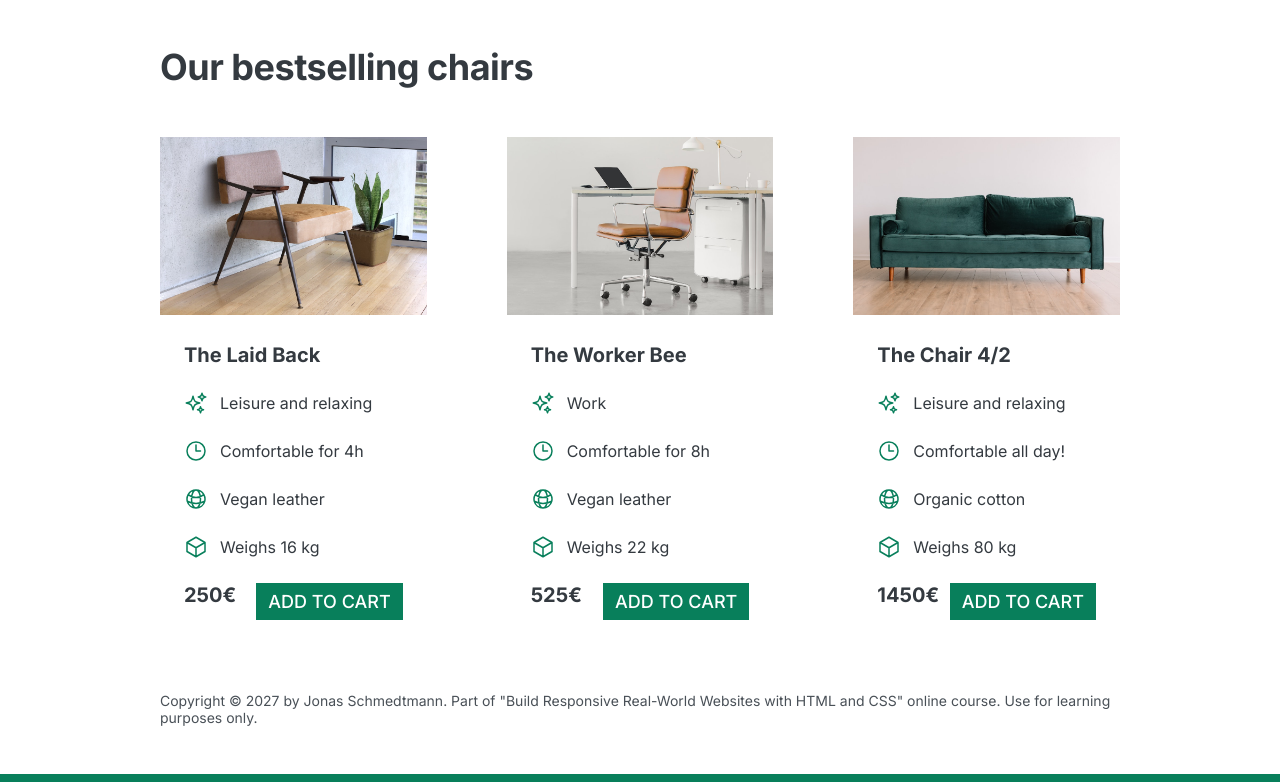
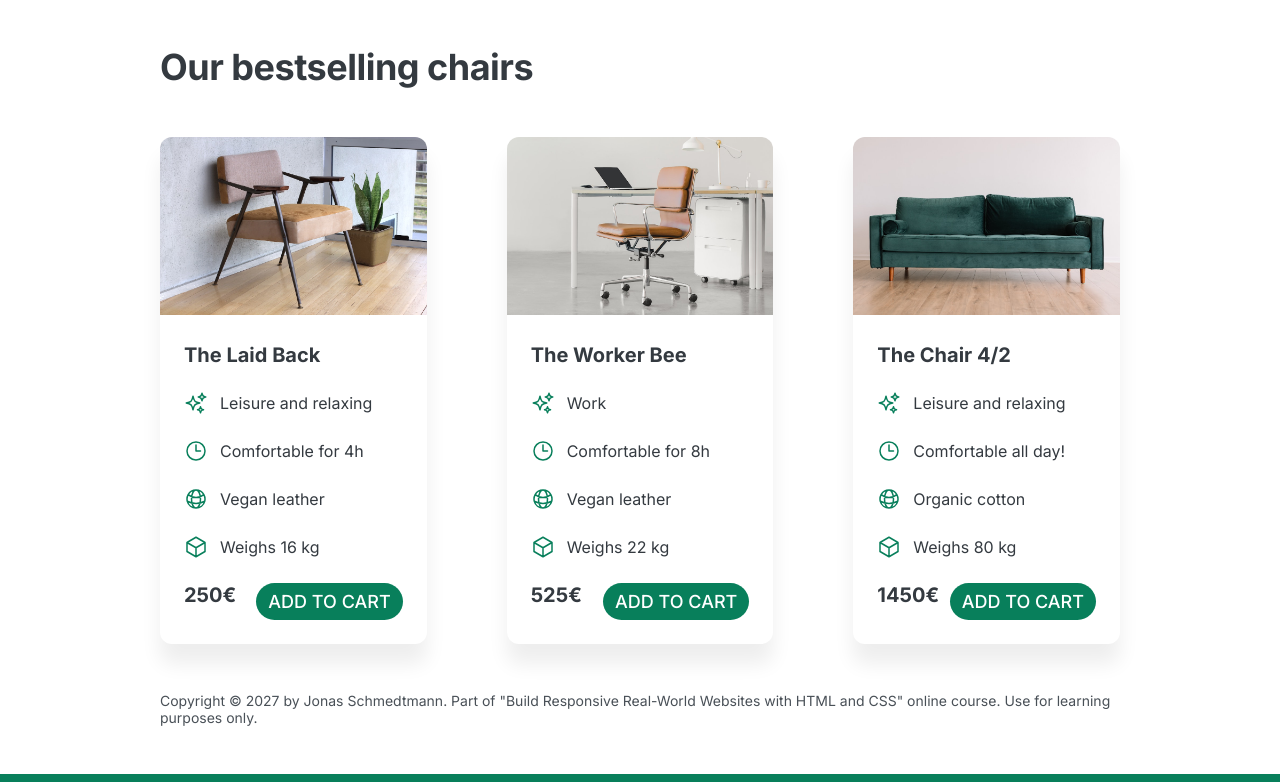
Before and after one commit to mrRCooperJey/JonasHTML, a plain HTML site: page starter/05-Design/index.html in a window 1280 px wide. Shown: the part 1150-1932 px from the top of the page. Drawn offline with Linux system fonts and the light colour scheme.

Commit message:
commit 1.6

```diff
--- a/starter/05-Design/style.css
+++ b/starter/05-Design/style.css
@@ -57,6 +57,7 @@ h2 {
   text-transform: uppercase;
   font-size: 18px;
   font-weight: 500;
+  border-radius: 100px;
 }
 
 .btn:hover,
@@ -73,6 +74,11 @@ h2 {
   font-size: 18px;
   padding: 16px 32px;
 }
+
+img {
+  border-radius: 12px;
+}
+
 /* ------------------------ */
 /* COMPONENT STYLES */
 /* ------------------------ */
@@ -94,6 +100,7 @@ h1 {
   font-size: 44px;
   line-height: 1.1;
   letter-spacing: -1px;
+  /* text-shadow: 0 5px 3px rgba(0, 0, 0, 0.2); */
 }
 
 .header-text {
@@ -129,6 +136,7 @@ img {
   background-color: #087f5b;
   color: #fff;
   padding: 24px;
+  border-radius: 12px;
 }
 
 .testimonial-box {
@@ -149,8 +157,19 @@ img {
 }
 
 /* CHAIRS */
+.chair {
+  border-radius: 12px;
+  box-shadow: 0 20px 20px 0 rgba(0, 0, 0, 0.07);
+}
+
+.chair img {
+  border-bottom-left-radius: 0;
+  border-bottom-right-radius: 0;
+}
+
 .chair-box {
   padding: 24px;
+
 }
 
 h3 {
@@ -192,13 +211,3 @@ footer {
   font-size: 14px;
   color: #495057;
 }
-
-
-
-
-
-
-
-<svg xmlns="http://www.w3.org/2000/svg" fill="none" viewBox="0 0 24 24" stroke-width="1.5" stroke="currentColor" class="chair-icon">
-                  <path stroke-linecap="round" stroke-linejoin="round" d="M21 7.5l-9-5.25L3 7.5m18 0l-9 5.25m9-5.25v9l-9 5.25M3 7.5l9 5.25M3 7.5v9l9 5.25m0-9v9" />
-                </svg>
```
